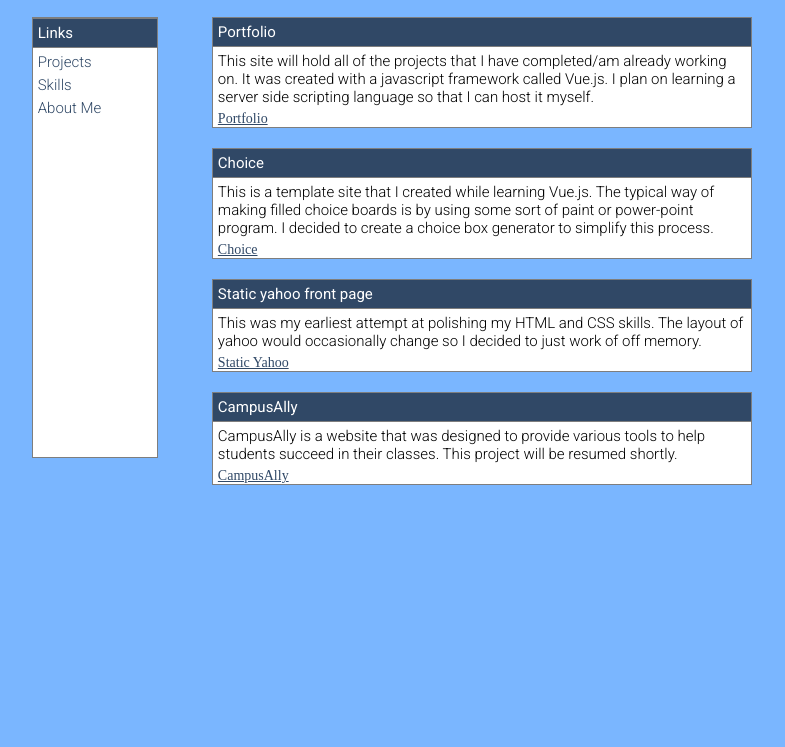
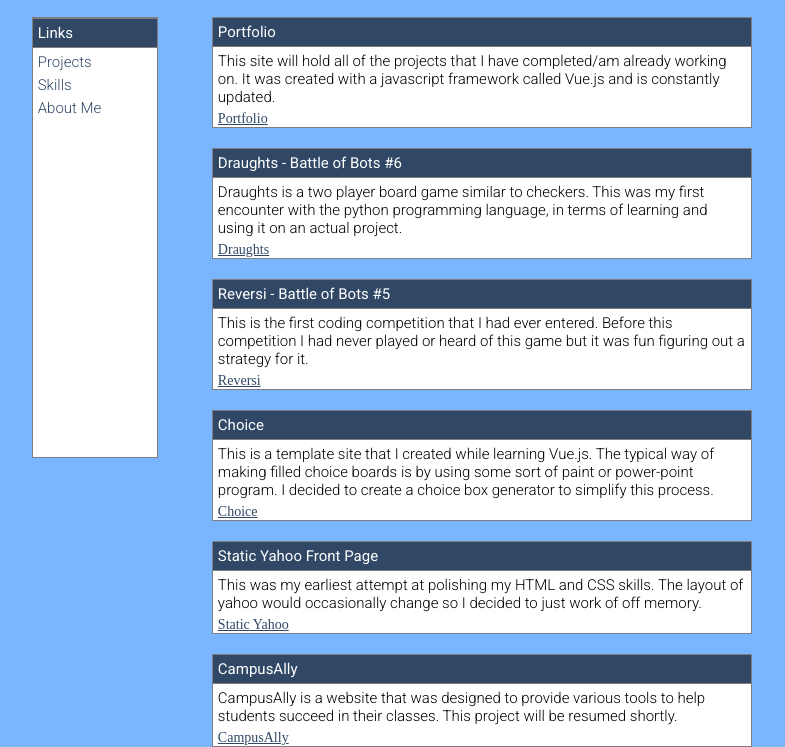
Before and after one commit to csrwayne/Portfolio, a plain HTML site: page index.html in a window 1280 px wide. Shown: the part 71-818 px from the top of the page, without its empty margins (248-1033 px from the left). Drawn offline with Linux system fonts and the light colour scheme.

Commit message:
Updated portfolio with new projects and up to date information

```diff
--- a/main.css
+++ b/main.css
@@ -1,5 +1,6 @@
 body {
   background-color: #7AB6FF;
+  padding-bottom: 210px;
 }
 
 p {
@@ -80,7 +81,6 @@ a.srcLinks:hover {
   height: 500px;
   float: right;
   border: none;
-  overflow: auto;
 }
 
 #singleBox {
--- a/main.js
+++ b/main.js
@@ -15,23 +15,25 @@ var arg = new Vue({
     ],
 
     projects: [
-      { title: 'Portfolio', description: 'This site will hold all of the projects that I have completed/am already working on. It was created with a javascript framework called Vue.js. I plan on learning a server side scripting language so that I can host it myself.', source:'', sourceName:'Portfolio' },
+      { title: 'Portfolio', description: 'This site will hold all of the projects that I have completed/am already working on. It was created with a javascript framework called Vue.js and is constantly updated.', source:'', sourceName:'Portfolio' },
+      { title: 'Draughts - Battle of Bots #6', description: 'Draughts is a two player board game similar to checkers. This was my first encounter with the python programming language, in terms of learning and using it on an actual project.', source:'https://github.com/wayneanam/Draughts', sourceName:'Draughts' },
+      { title: 'Reversi - Battle of Bots #5', description: 'This is the first coding competition that I had ever entered. Before this competition I had never played or heard of this game but it was fun figuring out a strategy for it.', source:'https://github.com/wayneanam/Reversi', sourceName:'Reversi' },
       { title: 'Choice', description: 'This is a template site that I created while learning Vue.js. The typical way of making filled choice boards is by using some sort of paint or power-point program. I decided to create a choice box generator to simplify this process.', source:'https://wayneanam.github.io/Choice/', sourceName:'Choice' },
-      { title: 'Static yahoo front page', description: 'This was my earliest attempt at polishing my HTML and CSS skills. The layout of yahoo would occasionally change so I decided to just work of off memory.', source:'https://wayneanam.github.io/WebDevPractice/', sourceName:'Static Yahoo' },
+      { title: 'Static Yahoo Front Page', description: 'This was my earliest attempt at polishing my HTML and CSS skills. The layout of yahoo would occasionally change so I decided to just work of off memory.', source:'https://wayneanam.github.io/WebDevPractice/', sourceName:'Static Yahoo' },
       { title: 'CampusAlly', description: 'CampusAlly is a website that was designed to provide various tools to help students succeed in their classes. This project will be resumed shortly.', source:'http://campusally.com', sourceName:'CampusAlly' },
     ],
 
     skills: [
-      { title: 'Programming Languages', description:'I am proficient in the following languages C++, JavaScript, HTML and CSS and the JavaScript framework Vue.js. I am currently learning Assembly and am confident in picking up another language should the need arise.' },
+      { title: 'Programming Languages', description:'I am proficient in the following languages C++, JavaScript, Assembly, HTML and CSS and the JavaScript framework Vue.js. I am adequate in the use of Python and GDScript.' },
       { title: 'Computer Literacy', description:'I started using computers at a young age and developed an interest in working with different devices running various operating systems and programs. Whenever my friends or family has computer concerns or just need advice they usually call me.' },
-      { title: 'Critical Thinking', description:'The ability to quickly analyze a problem and figure out a solution is very valuable. I try to increase my critical thinking skills by asking questions, putting myself in other people\'s shoes. and solving problems on Project Euler and HackerRank.'},
-      { title: 'Willingness to Learn', description:'I taught myself how to program in multiple languages outside of class and plan on getting my masters in the near future.' },
+      { title: 'Critical Thinking', description:'The ability to quickly analyze a problem and figure out a solution is very valuable. I try to increase my critical thinking skills by asking questions, putting myself in other people\'s shoes, joining coding competitions, solving problems on Project Euler and HackerRank.'},
+      { title: 'Willingness to Learn', description:'I taught myself how to program in multiple languages outside of class.' },
     ],
 
     about: [
       { title: 'About Me', description: 'My name is Wayne Anam and I am a computer engineering student with a passion for computer science. I enjoy programming, learning new ideas and working with electronics. During my free time I lift weights, watch television, read fiction, play sports and video games.'},
       { title: 'Git Repository', description: 'My github is found at:', source:'https://github.com/wayneanam', sourceName:'Github' },
-      { title: 'Email Address', description: 'My email address is found at:', source:'wayneanam@yahoo.com', sourceName:'Email' },
+      { title: 'Email Address', description: 'My email address is found at:', source:'mailto:wayneanam@yahoo.com', sourceName:'Email' },
     ]
   },
 
```
